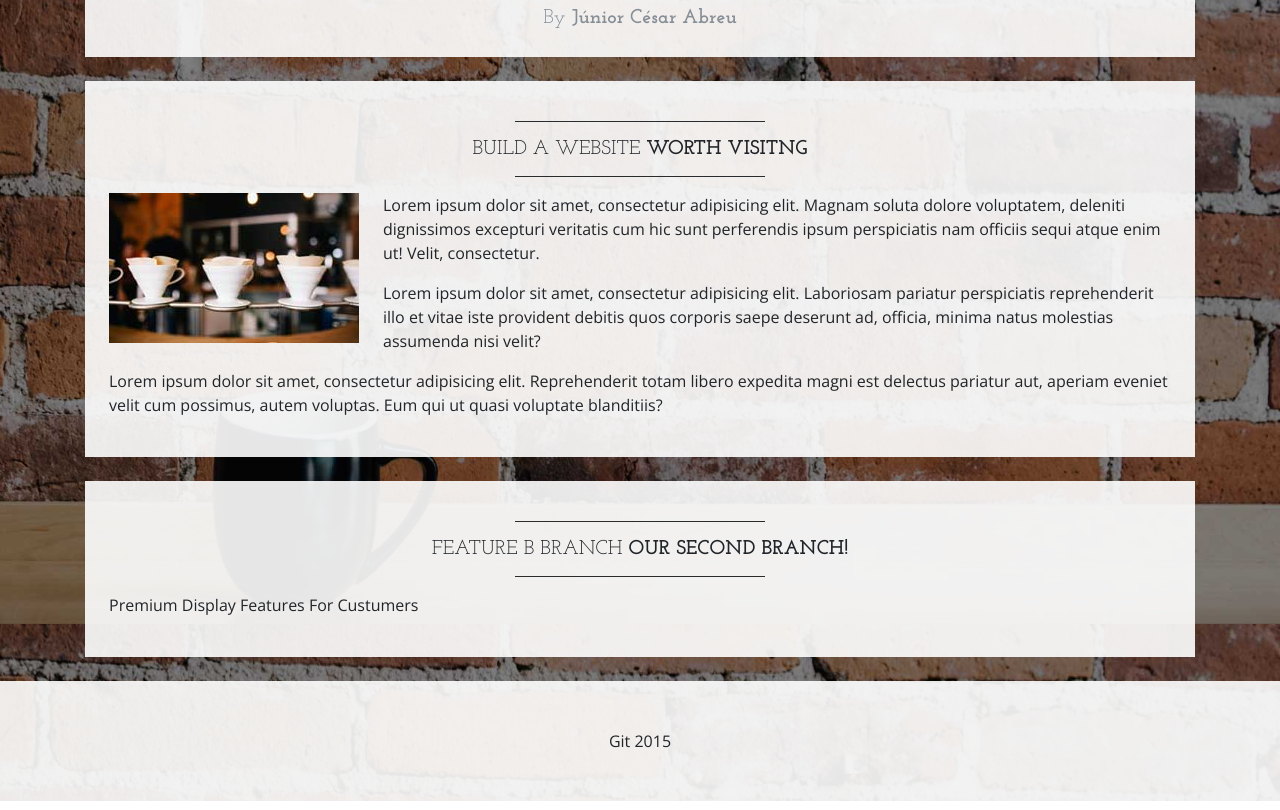
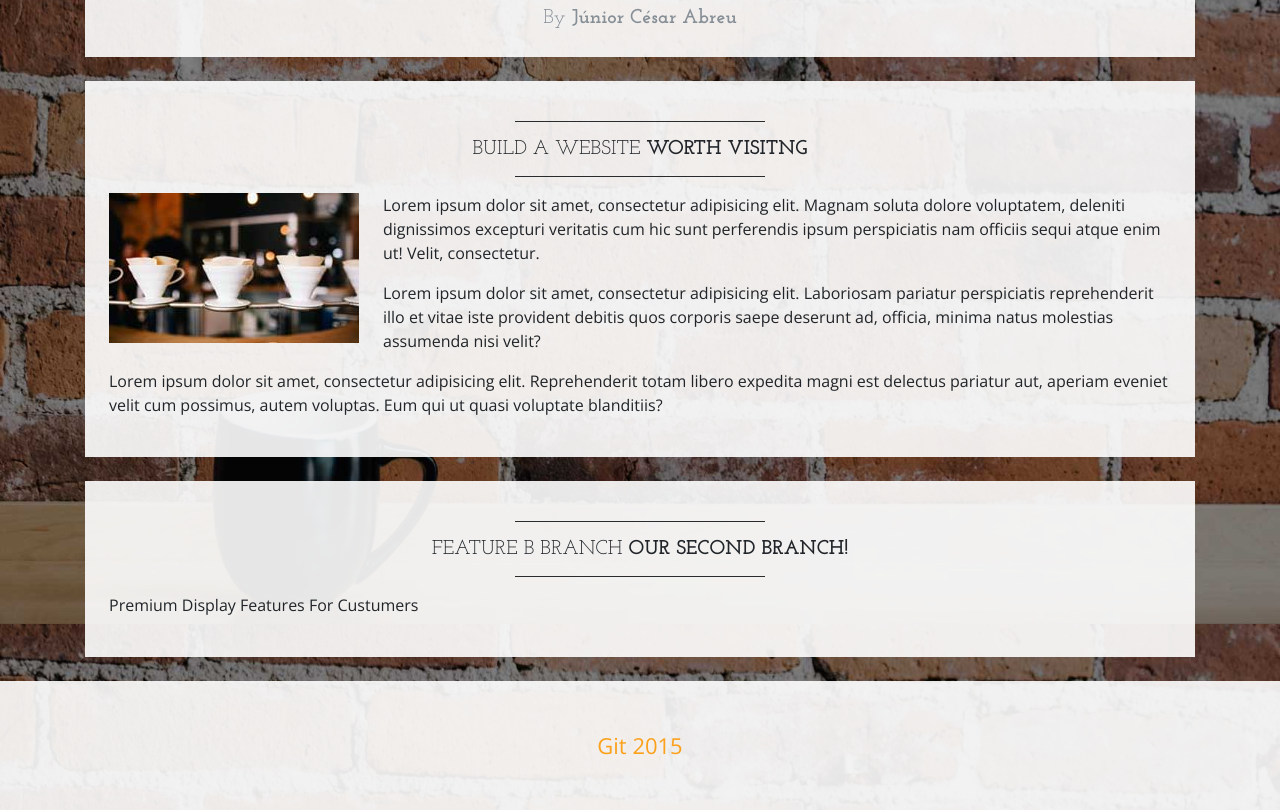
Before and after one commit to juniorcesarabreu/Git-Course-Demo, a website: page index.html in a window 1280 px wide. Shown: the part 976-1786 px from the top of the page. Drawn offline with nearby package versions, Linux system fonts and the light colour scheme.

Commit message:
Changed footer text color and font size

```diff
--- a/css/business-casual.css
+++ b/css/business-casual.css
@@ -68,3 +68,6 @@ hr.divider {
 .brand {
     color: #fab11c !important;
 }
+#footertext {
+    font-size: 22px;
+}
--- a/index.html
+++ b/index.html
@@ -132,8 +132,8 @@
     <!-- /.container -->
 
     <footer class="bg-faded text-center py-5">
-        <div class="container">
-            <p class="m-0">Git 2015</p>
+        <div class="container" id="footertext">
+            <p class="m-0" style="color: #fba11c">Git 2015</p>
         </div>
     </footer>
 
```
